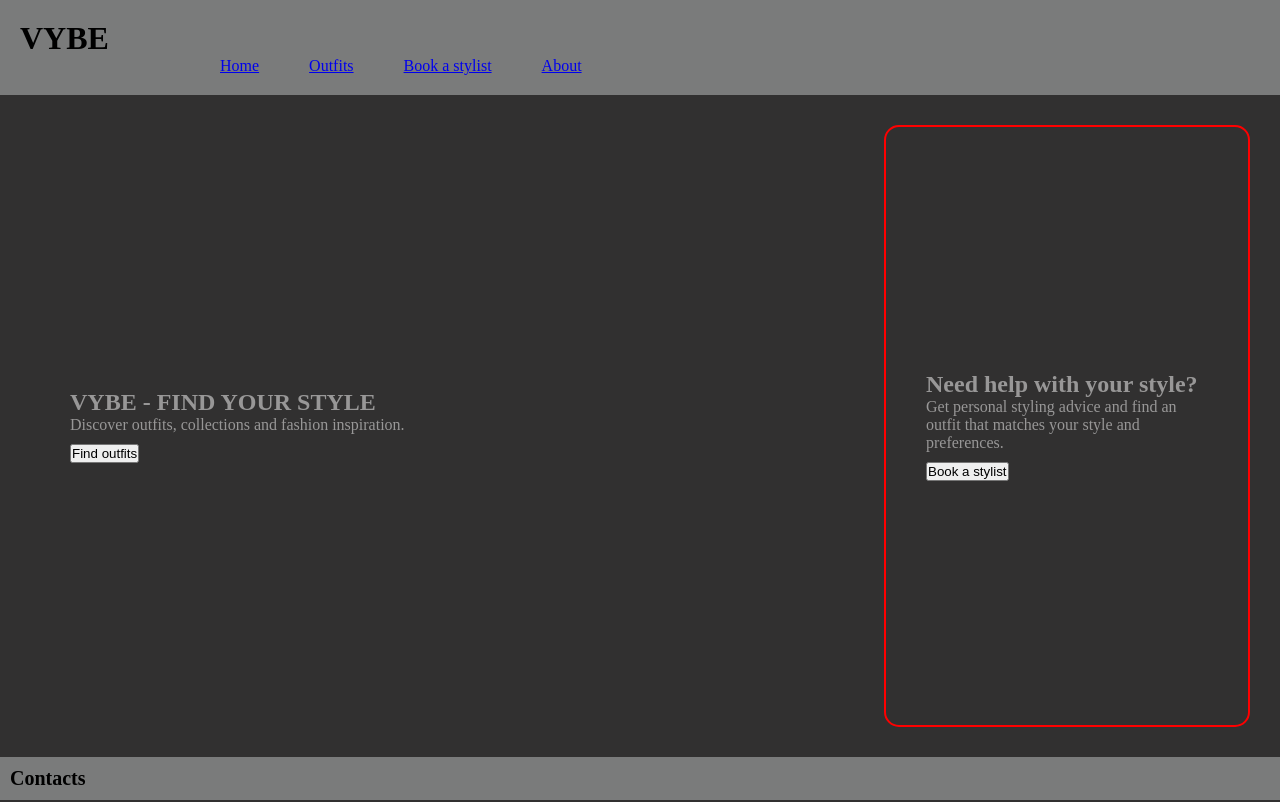
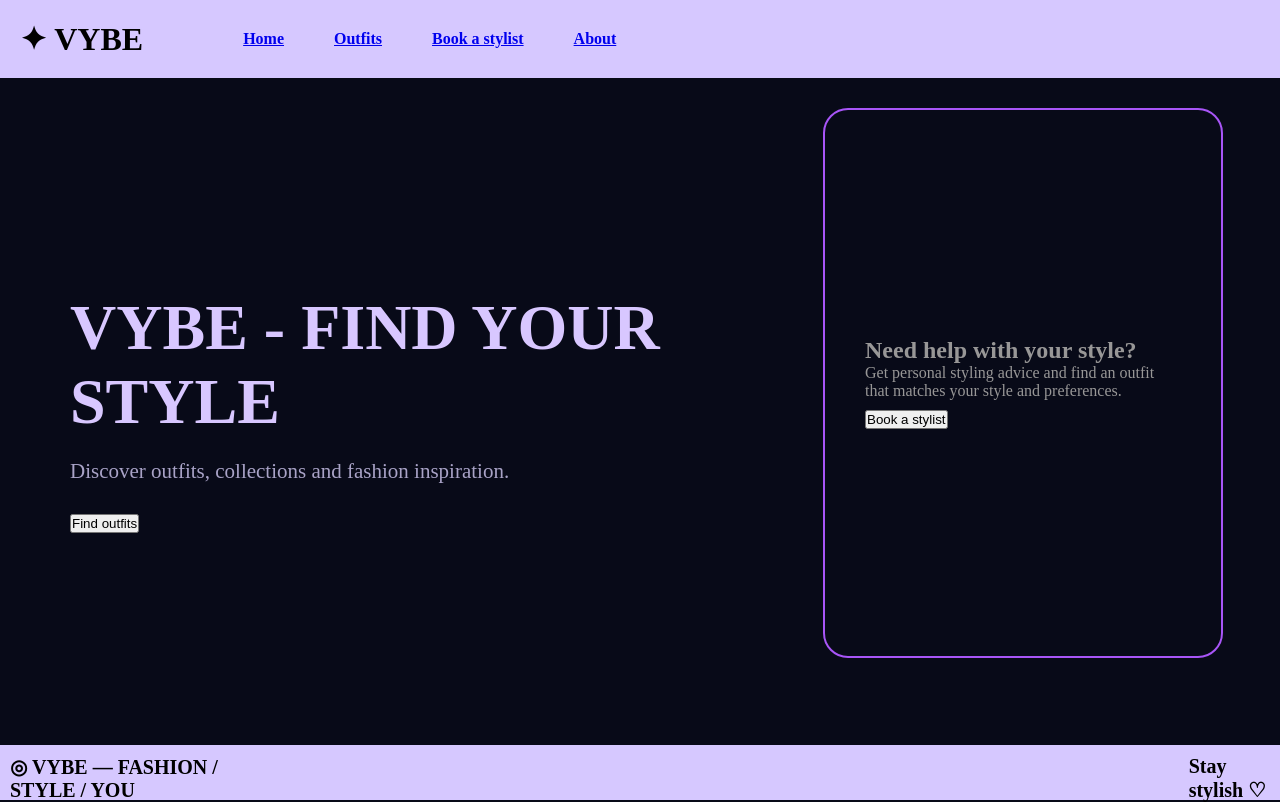
Before and after one commit to Kirreinaa/VIKO_1-praktinis-darbas, a plain HTML site: page index.html in a window 1280 px wide. Drawn offline with Linux system fonts and the light colour scheme.

Commit message:
changed header&footer color, changed HOME title size and color &more small design changes

```diff
--- a/index.html
+++ b/index.html
@@ -11,7 +11,7 @@
     <body>
 
         <header>
-            <h1>VYBE</h1>
+            <h1>✦ VYBE</h1>
 
             <nav>
                 <a href="index.html">Home</a>
@@ -23,7 +23,7 @@
 
             <main>
                 <section class="home-container">
-                    <h2 class="home-title">VYBE - FIND YOUR STYLE</h2>
+                    <h2 class="home-title">VYBE - FIND YOUR <br> STYLE</h2>
                     <p class="home-description">Discover outfits, collections and fashion inspiration.</p>
                     <button class="home-button" onclick="window.location.href='outfits.html'">Find outfits</button>
                 </section>
@@ -36,7 +36,8 @@
             </main>
 
         <footer>
-            <h1>Contacts</h1>
+            <h1>◎ VYBE — FASHION / STYLE / YOU</h1>
+            <h1>Stay stylish ♡</h1>
         </footer>
 
         <script src="main.js"></script>
--- a/style.css
+++ b/style.css
@@ -5,15 +5,23 @@
 }
 
 header {
-    background-color: rgb(122, 123, 123);
+    background-color: #d6c8ff;
     padding: 20px;
+    font-weight: 900;
+    display: flex;
+    flex-direction: row;
 }
 
 footer {
-    background-color:rgb(122, 123, 123);
+    background-color: #d6c8ff;
     margin-top: auto;
     padding: 10px;
     font-size: 10px;
+    display: flex;
+    flex-direction: row;
+    gap: 950px;
+    height: 55px;
+    justify-content: center;
 }
 
 body {
@@ -21,7 +29,7 @@ body {
     /* min-width: 100vw; */
     display: flex;
     flex-direction: column;
-    background-color: rgb(49, 48, 48);
+    background-color: #080A18;
 }
 
 .card {
@@ -54,26 +62,42 @@ body {
 nav {
     display: flex;
     gap: 50px;
-    margin-left: 200px;
+    margin-left: 100px;
+    margin-top: 10px;
+    color: #20104F;
 }
 
 .home-container {
     display: flex;
     flex-direction: column;
     justify-content: center;
-    width: 70%;
+    width: 65%;
     padding: 40px;
-    color: rgb(152, 151, 151)
+    color: rgb(152, 151, 151);
+}
+
+.home-title {
+    font-size: 64px;
+    color: #D8C7FF
+}
+
+.home-description {
+    font-size: 21px;
+    margin-top: 20px;
+    margin-bottom: 20px;
+    color: #A9A3C7
 }
 
 .home-aside {
     width: 30%;
+    width: 400px;
+    height: 550px;
     padding: 40px;
-    border-radius: 15px;
+    border-radius: 25px;
     display: flex;
     flex-direction: column;
     justify-content: center;
-    border: 2px solid red;
+    border: 2px solid #A855F7;
     color: rgb(152, 151, 151);
 }
 
@@ -118,4 +142,25 @@ main {
     flex-direction: column;
     text-align: center;
     width: 100%;
+    color: rgb(152, 151, 151);
 }
+
+.about-intro {
+    display: flex;
+    align-items: center;
+    justify-content: center;
+    gap: 40px;
+}
+
+.about-photo {
+    width: 800px;
+    height: 300px;
+    object-fit: cover;
+    margin-right: auto;
+}
+
+.about-photo img {
+    width: 100%;
+    height: 100%;
+    object-fit: cover;
+}
```
Also changed, not shown: about.html (+4 -4 lines), Images/aboutvybe.jpg (added), 1 other file.
